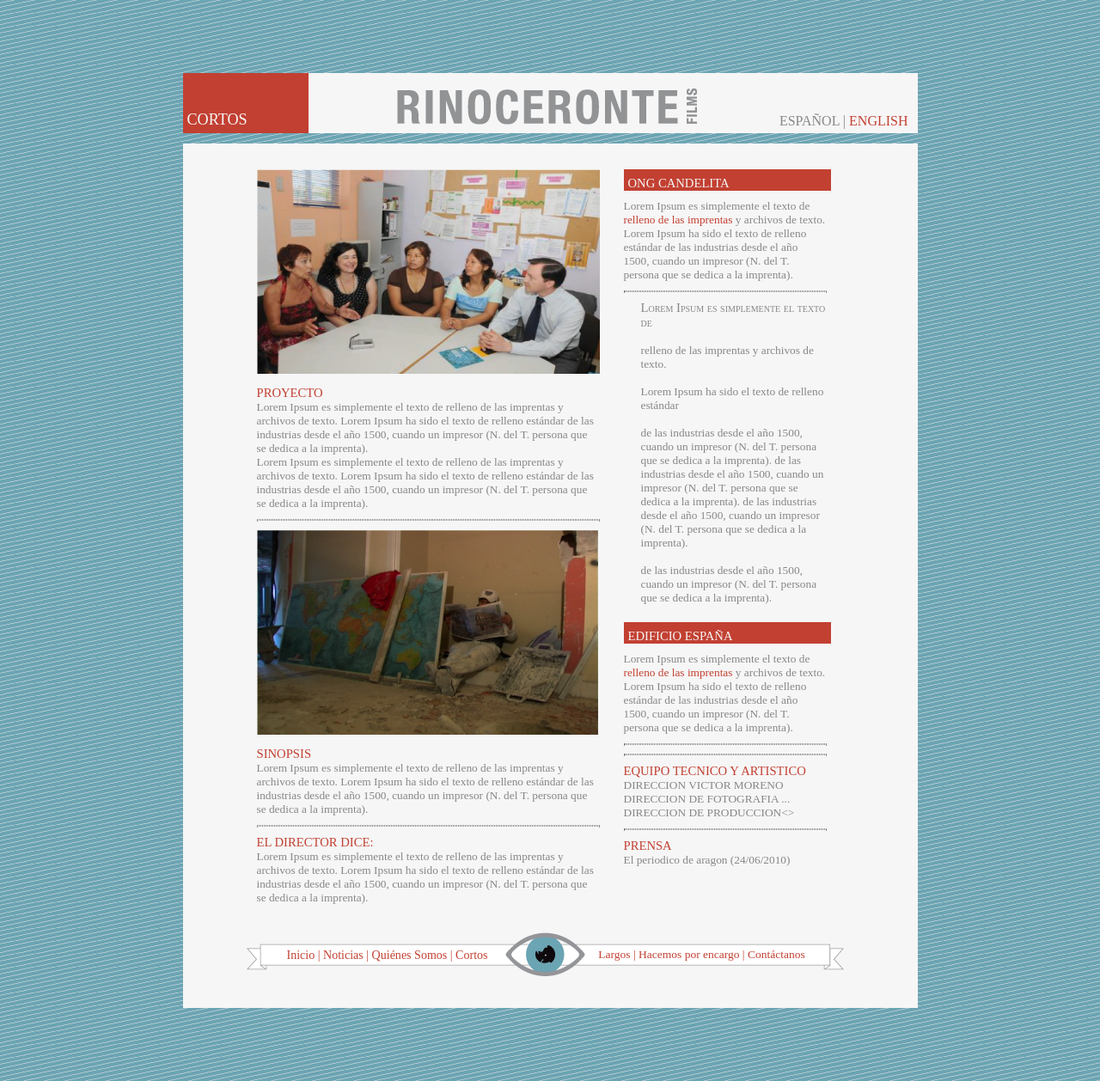
After one commit to juanantonioruz/rinocerontefilms, a PHP site: page /encargo.html in a window 1280 px wide. The commit adds this page. Shown: the whole page at 86% size. Run offline with PHP 8.4, Linux system fonts and the light colour scheme; style sheets or scripts are compiled from the project's sources; some web fonts are replaced.

Commit message:
encago casi finiquitado

```diff
--- /dev/null
+++ b/design/encargo.html
@@ -0,0 +1,76 @@
+<!DOCTYPE html PUBLIC "-//W3C//DTD HTML 4.01//EN" "http://www.w3.org/TR/html4/strict.dtd">
+<html><head>
+<meta http-equiv="Content-Type" content="text/html; charset=UTF-8" />
+<title>rino</title>
+<link rel="stylesheet/less" type="text/css" href="styles.less">
+<script src="less-1.1.5.min" type="text/javascript"></script>
+</head><body>
+<div id="container">
+
+<div id="container_cabecera">
+	<div id="pastilla_roja_cabecera">
+		<div id="pastilla_texto">CORTOS
+		</div>
+	</div>
+	<div id="logo"><img style="width: 357px; height: 70px;" alt="logo" src="imgs/logo.png"></div>
+	<div id="idiomas">ESPAÑOL | <span style="color: rgb(194, 64, 50);">ENGLISH</span></div>
+</div>
+
+<div id="container_body">
+<div id="encargo_container">
+<div id="encargo_col_izq">
+<img src="imgs/encargo.png" class="imagen_espacial">
+<div class="titulo">PROYECTO</div>
+Lorem Ipsum es simplemente el texto de relleno de las imprentas y archivos de texto. Lorem Ipsum ha sido el texto de relleno estándar de las industrias desde el año 1500, cuando un impresor (N. del T. persona que se dedica a la imprenta).
+<br>
+Lorem Ipsum es simplemente el texto de relleno de las imprentas y archivos de texto. Lorem Ipsum ha sido el texto de relleno estándar de las industrias desde el año 1500, cuando un impresor (N. del T. persona que se dedica a la imprenta).
+<hr>
+<img src="imgs/encargo2.png" class="imagen_espacial">
+<div class="titulo">SINOPSIS</div>
+Lorem Ipsum es simplemente el texto de relleno de las imprentas y archivos de texto. Lorem Ipsum ha sido el texto de relleno estándar de las industrias desde el año 1500, cuando un impresor (N. del T. persona que se dedica a la imprenta).
+<hr>
+<div class="titulo">EL DIRECTOR DICE: </div>
+Lorem Ipsum es simplemente el texto de relleno de las imprentas y archivos de texto. Lorem Ipsum ha sido el texto de relleno estándar de las industrias desde el año 1500, cuando un impresor (N. del T. persona que se dedica a la imprenta).
+
+</div>
+<div id="encargo_col_dcha">
+<div class="titulo_ficha">ONG CANDELITA</div>
+Lorem Ipsum es simplemente el texto de <span class="letra_colora">relleno de las imprentas</span> y archivos de texto. Lorem Ipsum ha sido el texto de relleno estándar de las industrias desde el año 1500, cuando un impresor (N. del T. persona que se dedica a la imprenta).
+<hr>
+<div class="equipo_tecnico">
+<span class="titulo_tecnico">Lorem Ipsum es simplemente el texto de </span><br><br>
+relleno de las imprentas y archivos de texto.<br><br>
+ Lorem Ipsum ha sido el texto de relleno estándar <br><br>
+ de las industrias desde el año 1500, cuando un impresor (N. del T. persona que se dedica a la imprenta). de las industrias desde el año 1500, cuando un impresor (N. del T. persona que se dedica a la imprenta). de las industrias desde el año 1500, cuando un impresor (N. del T. persona que se dedica a la imprenta). <br><br>
+ de las industrias desde el año 1500, cuando un impresor (N. del T. persona que se dedica a la imprenta).
+</div>
+
+<div class="titulo_ficha">EDIFICIO ESPAÑA</div>
+Lorem Ipsum es simplemente el texto de <span class="letra_colora">relleno de las imprentas</span> y archivos de texto. Lorem Ipsum ha sido el texto de relleno estándar de las industrias desde el año 1500, cuando un impresor (N. del T. persona que se dedica a la imprenta).
+<hr>
+<hr>
+<div class="titulo">EQUIPO TECNICO Y ARTISTICO</div>
+DIRECCION VICTOR MORENO<BR>
+DIRECCION DE FOTOGRAFIA ...<BR>
+DIRECCION DE PRODUCCION<>
+<hr>
+<div class="titulo">PRENSA</div>
+El periodico de aragon (24/06/2010)
+
+</div>
+
+
+
+
+
+</div>
+	<div id="footer" >
+		<div id="footer_menu">
+			<div id="footer_menu_izq">Inicio | Noticias | Quiénes Somos | Cortos</div>
+			<div id="footer_menu_dcha">Largos | Hacemos por encargo | Contáctanos</div>
+		</div>
+	</div>
+</div>
+</div>
+
+</body></html>
--- a/design/styles.less
+++ b/design/styles.less
@@ -135,14 +135,23 @@ div#noticias_container {
 		}
 	}
 }
-div#quienes_somos_container {
+.container_basico(){
 	.margen_arriba();
   	font-family: @futura_medium;
 	color:@color_gris_oscuro;
 	font-size:10pt;
-
 	margin-left:86px;
 	margin-right:106px;
+}
+.cabecera_columna(){
+	.cabecera_info(11pt, 0px);
+			width:100%;
+			margin-top:-8px;
+}
+div#quienes_somos_container {
+	.container_basico();
+
+
 
 	div#cabecera_quienes_somos{
 			width:@ancho_modulo_informacion;
@@ -152,11 +161,7 @@ div#quienes_somos_container {
 		margin-top:10px;
 	}
 
-.cabecera_columna(){
-	.cabecera_info(11pt, 0px);
-			width:100%;
-			margin-top:-8px;
-}
+
 
 	div.autor{
 		margin-top:35px;
@@ -204,3 +209,51 @@ div#quienes_somos_container {
 
 
 }
+div#encargo_container {
+	.container_basico();
+
+	div#encargo_col_izq{
+		width:399px;
+
+		float:left;
+		margin-bottom:30px;
+
+	}
+	div#encargo_col_dcha{
+		width:236px;
+
+				float:right;
+	}
+	.titulo{
+		color:@color_colorao;
+		font-size:11pt;
+	}
+	.titulo_ficha{
+		.cabecera_columna();
+		text-align:left;
+		padding-left:5px;
+		margin-bottom:10px;
+		margin-top:0px;
+	}
+	.equipo_tecnico{
+		padding-left:20px;
+		padding-bottom:20px;
+		.titulo_tecnico{
+			font-variant: small-caps;
+			font-size:11pt;
+		}
+	}
+}
+.letra_colora{
+	color:@color_colorao;
+}
+hr{
+	border: 1px dotted @color_gris_oscuro;
+		margin-bottom:10px;
+			margin-top:10px;
+}
+.imagen_espacial{
+	margin-bottom:10px;
+
+
+}
```
Also changed, not shown: design/imgs/encargo.png (added), design/imgs/encargo2.png (added).
